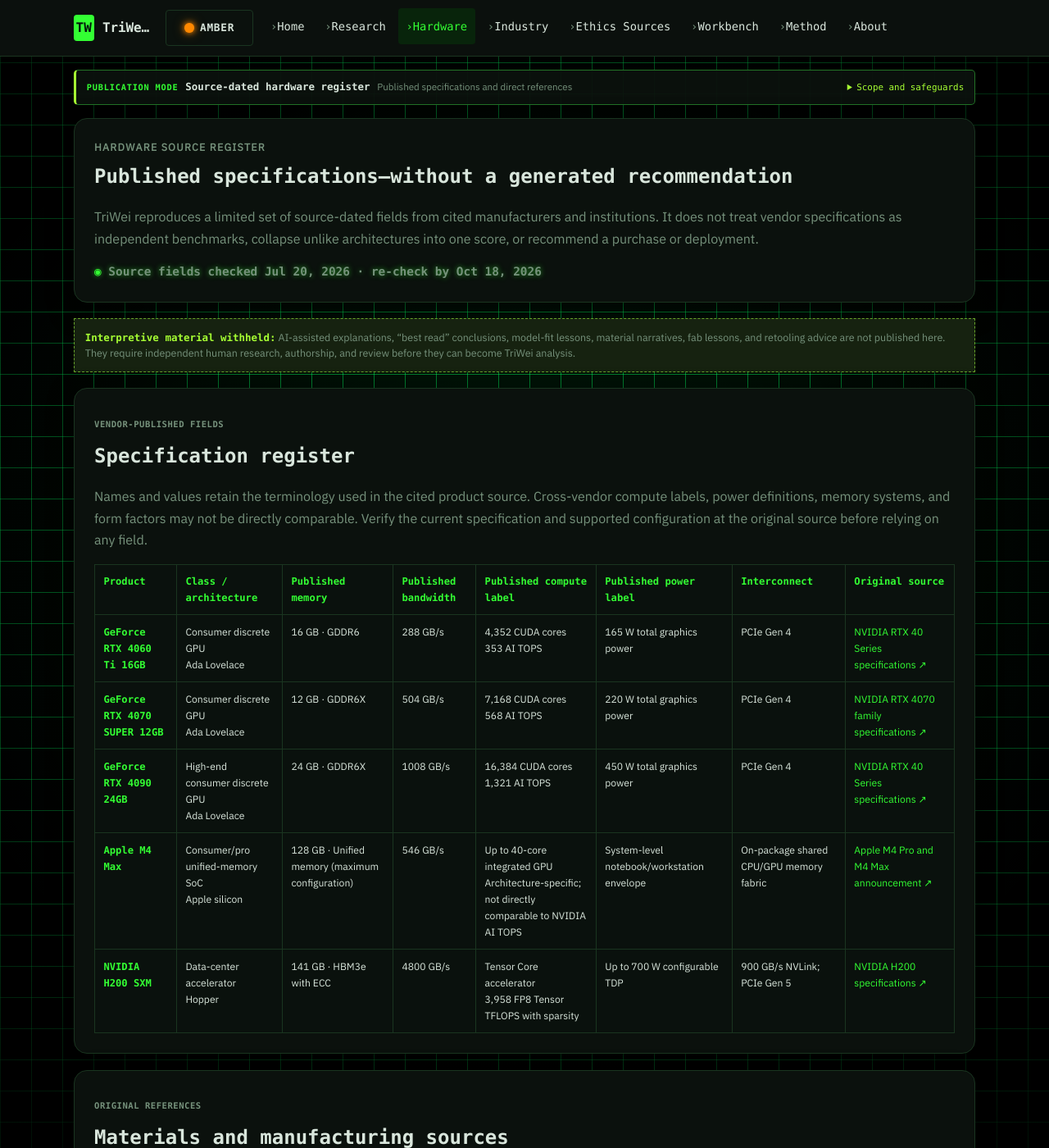
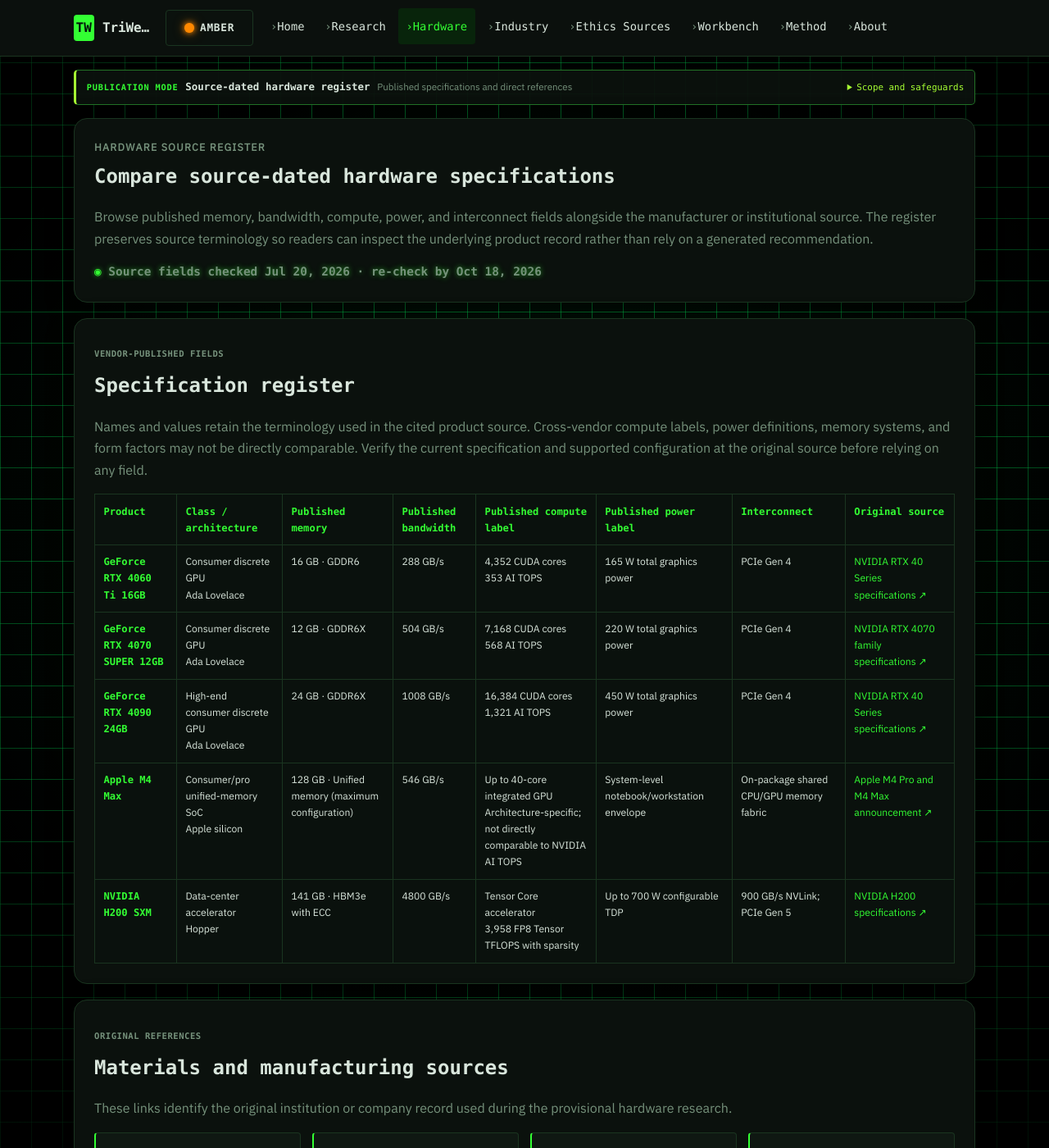
Before and after one commit to Joeyjojoe-jr/triwei-ai-site, a Jekyll site: the page built from hardware.md, in a window 1280 px wide and 1400 px high. Shown: the whole window at 82% size. Built offline with Jekyll 4.4.1, drawn with Linux system fonts in a browser that asks for light colours; some of the changed text lies outside the part shown.

Commit message:
Lead hardware page with useful source data

```diff
--- a/hardware.md
+++ b/hardware.md
@@ -10,15 +10,10 @@
 <article class="source-only-page">
   <header class="source-only-hero card animate-in">
     <p class="eyebrow">Hardware source register</p>
-    <h1>Published specifications—without a generated recommendation</h1>
-    <p>TriWei reproduces a limited set of source-dated fields from cited manufacturers and institutions. It does not treat vendor specifications as independent benchmarks, collapse unlike architectures into one score, or recommend a purchase or deployment.</p>
+    <h1>Compare source-dated hardware specifications</h1>
+    <p>Browse published memory, bandwidth, compute, power, and interconnect fields alongside the manufacturer or institutional source. The register preserves source terminology so readers can inspect the underlying product record rather than rely on a generated recommendation.</p>
     <p class="updated-stamp">Source fields checked {{ hardware.verified_display | escape }} · re-check by {{ hardware.reverify_by | date: "%b %d, %Y" }}</p>
   </header>
-
-  <aside class="withheld-notice">
-    <strong>Interpretive material withheld:</strong>
-    AI-assisted explanations, “best read” conclusions, model-fit lessons, material narratives, fab lessons, and retooling advice are not published here. They require independent human research, authorship, and review before they can become TriWei analysis.
-  </aside>
 
   <section class="source-only-section card animate-in" aria-labelledby="hardware-spec-title">
     <p class="source-only-warning">Vendor-published fields</p>
@@ -60,7 +55,7 @@
   <section class="source-only-section card animate-in" aria-labelledby="hardware-source-title">
     <p class="source-only-warning">Original references</p>
     <h2 id="hardware-source-title">Materials and manufacturing sources</h2>
-    <p>These links identify the original institution or company record used during the provisional hardware research. TriWei does not publish the stored AI-assisted explanation of what each source means.</p>
+    <p>These links identify the original institution or company record used during the provisional hardware research.</p>
 
     <div class="source-only-grid">
       {% for material in hardware.materials %}
@@ -80,4 +75,9 @@
       {% endfor %}
     </div>
   </section>
+
+  <details class="workbench-referral">
+    <summary>Visual explainers are being rebuilt—not abandoned</summary>
+    <p>The former AI-assisted lessons, model-fit conclusions, material narratives, fab lessons, and retooling guidance are not published as finished TriWei analysis. Their intended replacements and acceptance gates are listed in the <a href="{{ '/workbench/#workbench-hardware-explainers' | relative_url }}">Hardware Explainers workbench entry →</a></p>
+  </details>
 </article>
```
